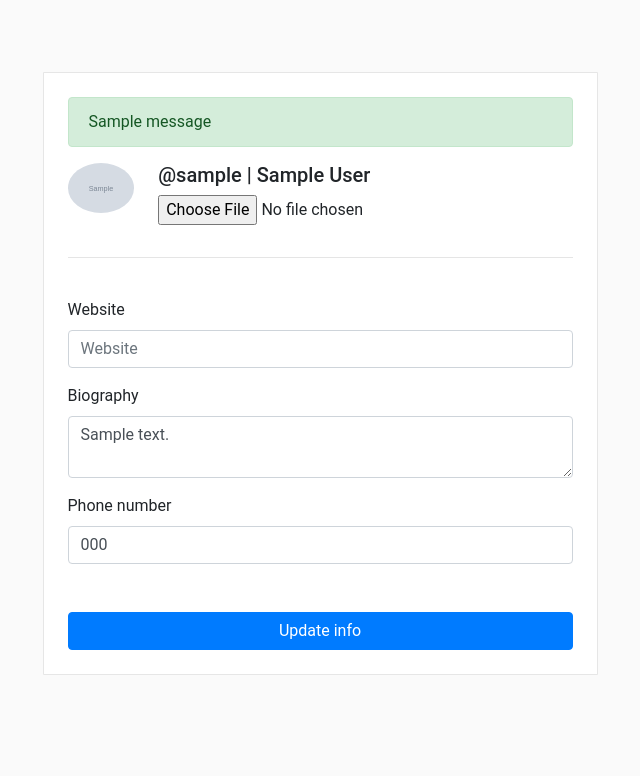
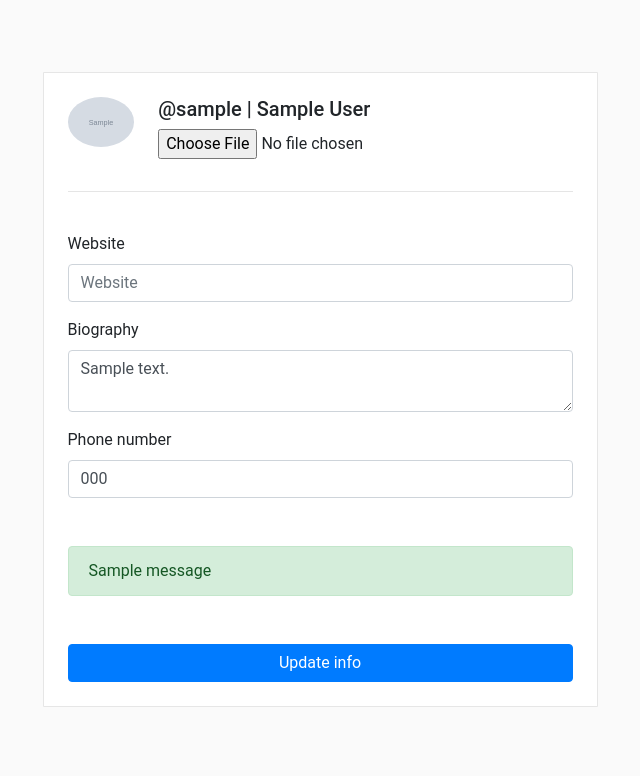
Before and after one commit to maticorv/django_basic, a Django app: page /users/me/profile in a window 1280 px wide. Shown: the part 72-848 px from the top of the page, without its empty margins (320-960 px from the left). Run offline with Django 3.2, Linux system fonts and the light colour scheme; a user stored in the database is signed in; tables that the repository leaves empty hold one stand-in row (values such as "Sample post"); grey boxes marked "Sample" are stand-in pictures; one stand-in notice (Sample message) is shown; some libraries are stand-ins or nearby versions.

Commit message:
Formularios en django

```diff
--- a/templates/users/update_profile.html
+++ b/templates/users/update_profile.html
@@ -12,13 +12,6 @@
     <div class="row justify-content-md-center">
         <div class="col-6 p-4" id="profile-box">
 
-            {% if messages %}
-                <ul class="messages list-unstyled">
-                    {% for message in messages %}
-                    <li  {% if message.tags %} class="alert alert-success {{ message.tags }} " {% endif %}> {{ message }} </li>
-                    {% endfor %}
-                </ul>
-            {% endif %}
 
             <form action="{% url 'update_profile' %}" method="POST" enctype="multipart/form-data">
                 {% csrf_token %}
@@ -62,6 +55,13 @@
                         placeholder="Phone number"
                         value="{{ profile.phone_number }}"
                     />
+                {% if messages %}
+                    <ul class="messages list-unstyled mt-5">
+                        {% for message in messages %}
+                        <li  {% if message.tags %} class="alert alert-success {{ message.tags }} " {% endif %}> {{ message }} </li>
+                        {% endfor %}
+                    </ul>
+                {% endif %}
                 </div>
 
 
```
